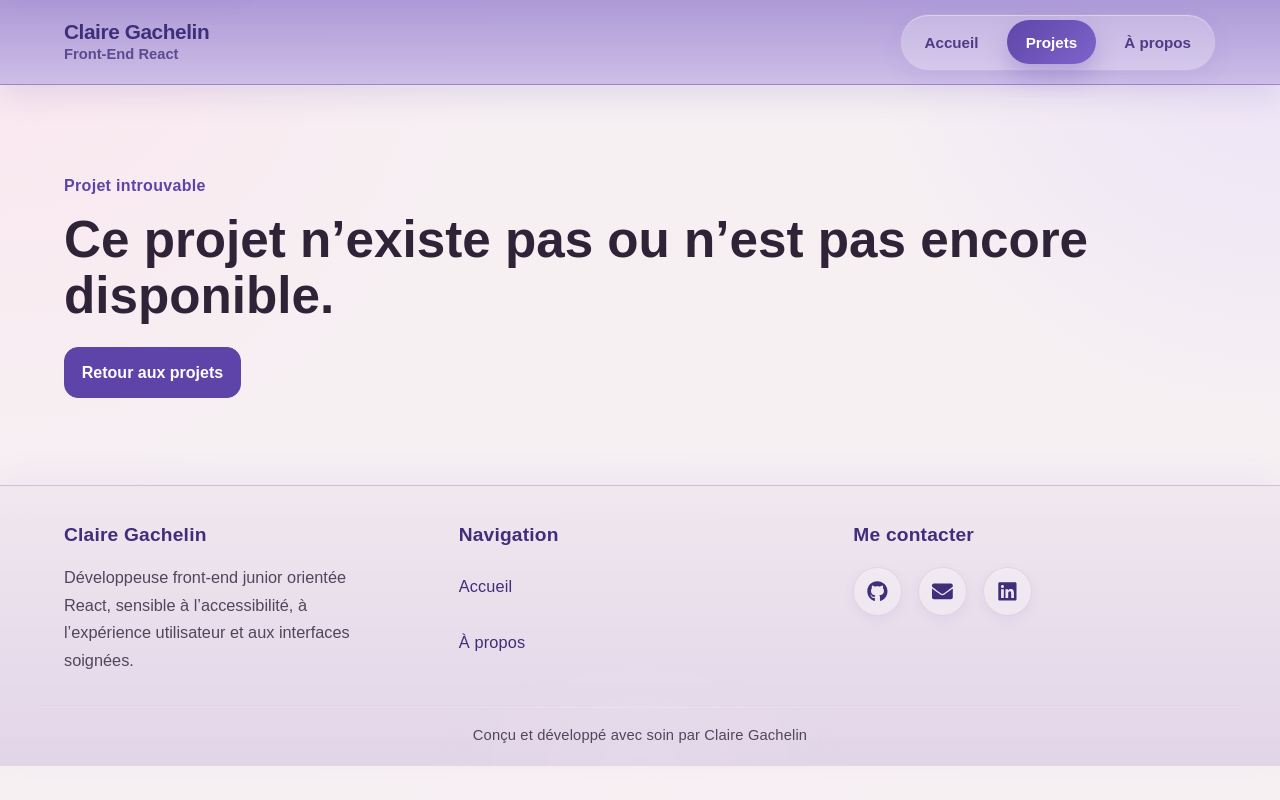
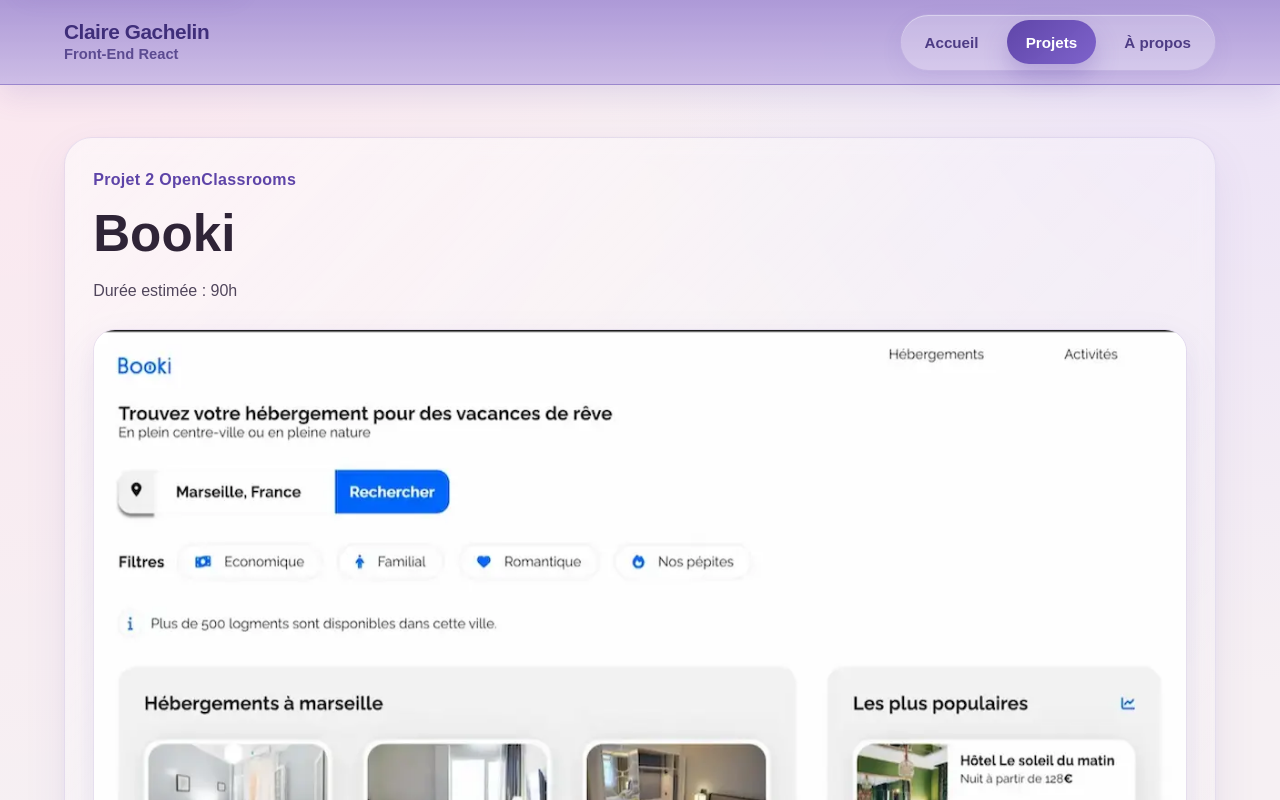
Before and after one commit to Ma-Eum/Portfolio-claire, a React (Vite) app: page /projects in a window 1280 px wide. Shown: the top 800 px of the page. Built offline with nearby package versions, Linux system fonts and the light colour scheme.

Commit message:
Corriger le routage des projets et rediriger les projets inconnus vers la page 404

```diff
--- a/src/App.jsx
+++ b/src/App.jsx
@@ -1,4 +1,4 @@
-import { BrowserRouter, Route, Routes, useLocation } from 'react-router-dom'
+import { BrowserRouter, Navigate, Route, Routes, useLocation } from 'react-router-dom'
 import Header from './components/Header/Header'
 import Footer from './components/Footer/Footer'
 import ScrollToTop from './components/ScrollToTop/ScrollToTop'
@@ -11,6 +11,7 @@ import './components/PageTransition/PageTransition.scss'
 function AnimatedRoutes() {
   const location = useLocation()
   const isProjectDetailPage = location.pathname.startsWith('/project/')
+  const isNotFoundPage = location.pathname === '/404'
 
   return (
     <>
@@ -19,7 +20,6 @@ function AnimatedRoutes() {
       </a>
 
       <Header />
-
       <ScrollToTop />
 
       <Routes location={location} key={location.pathname}>
@@ -27,10 +27,11 @@ function AnimatedRoutes() {
         <Route path="/projects" element={<Project />} />
         <Route path="/about" element={<About />} />
         <Route path="/project/:slug" element={<Project />} />
-        <Route path="*" element={<NotFound />} />
+        <Route path="/404" element={<NotFound />} />
+        <Route path="*" element={<Navigate to="/404" replace />} />
       </Routes>
 
-      {!isProjectDetailPage && <Footer />}
+      {!isProjectDetailPage && !isNotFoundPage && <Footer />}
     </>
   )
 }
--- a/src/pages/Project/Project.jsx
+++ b/src/pages/Project/Project.jsx
@@ -1,26 +1,13 @@
-import { Link, useParams } from 'react-router-dom'
+import { Link, Navigate, useParams } from 'react-router-dom'
 import projects from '../../data/projects'
 import './Project.scss'
 
 function Project() {
-  const { id } = useParams()
-  const project = projects.find((item) => item.id === id)
+  const { slug } = useParams()
+  const project = projects.find((item) => item.slug === slug)
 
   if (!project) {
-    return (
-      <section className="project project--not-found">
-        <div className="container">
-          <p className="project__context">Projet introuvable</p>
-          <h1 className="project__title">Ce projet n’existe pas ou n’est pas encore disponible.</h1>
-
-          <div className="project__actions">
-            <Link to="/" className="project__back-link">
-              Retour aux projets
-            </Link>
-          </div>
-        </div>
-      </section>
-    )
+    return <Navigate to="/404" replace />
   }
 
   return (
@@ -105,7 +92,7 @@ function Project() {
                   </a>
                 ) : null}
 
-                <Link to="/" className="project__back-link">
+                <Link to="/projects" className="project__back-link">
                   Retour aux projets
                 </Link>
               </div>
```
